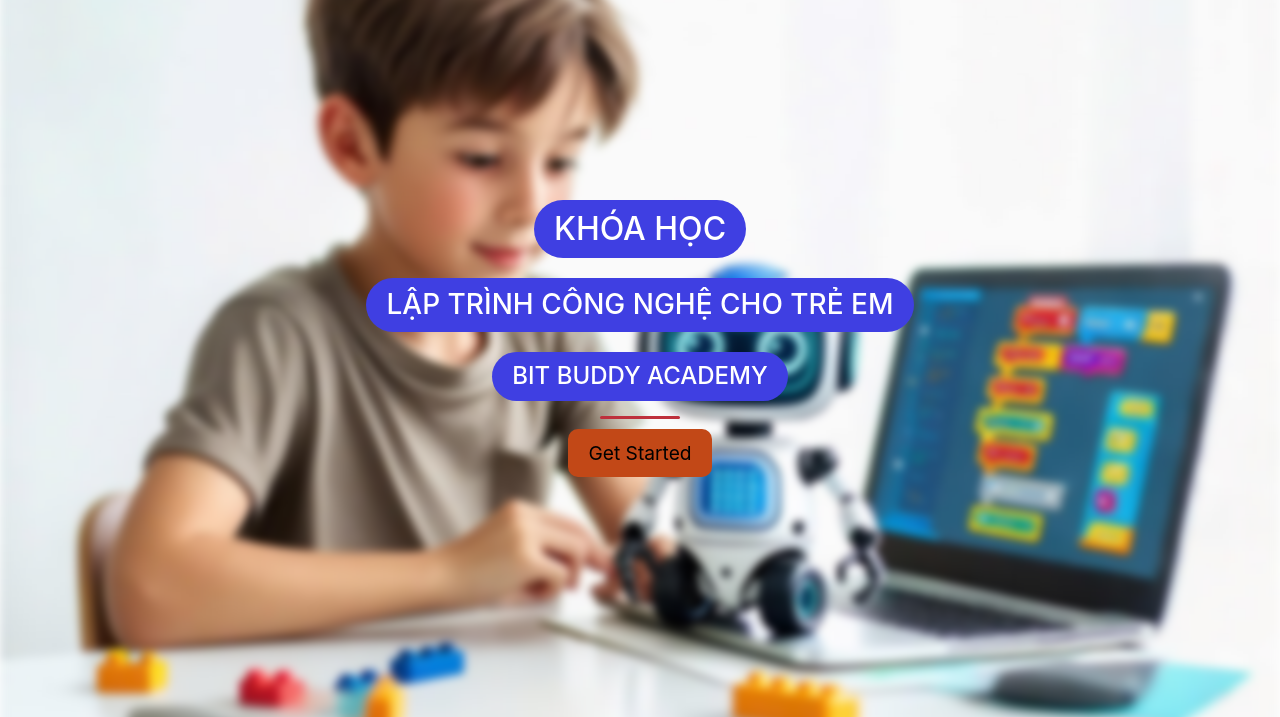
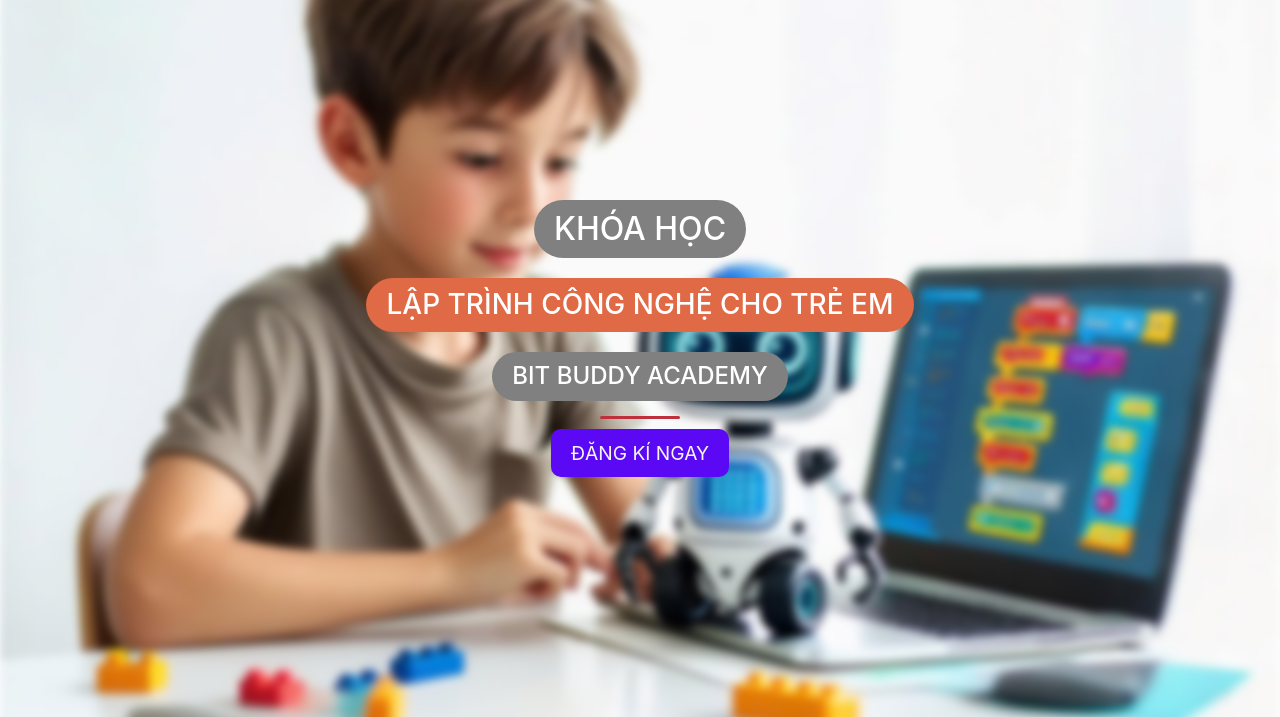
Before and after one commit to minhquang5014/bit-buddy-academy, a Flask app: page / in a window 1280 px wide. Shown: the part 149-866 px from the top of the page. Run offline with Flask 3, Linux system fonts and the light colour scheme; some libraries are stand-ins or nearby versions.

Commit message:
trying to import the css file for home.html

```diff
--- a/website/static/style.css
+++ b/website/static/style.css
@@ -56,7 +56,15 @@
     background-color: rgb(63, 63, 226);
     margin: 10px 0;
 }
-
+.introduction h2 {
+    background-color: gray;
+}
+.introduction h3 {
+    background-color: rgb(224, 106, 69)
+}
+.introduction h4 {
+    background-color: gray;
+}
 .line {
     height: 3px;
     width: 80px;
@@ -83,8 +91,8 @@
 
 .header-content a {
     padding: 10px 20px;
-    background-color: rgb(194, 72, 23);
-    color: black;
+    background-color: rgb(91, 9, 245);
+    color: whitesmoke;
     border-radius: 5px;
     font-size: 1.2rem;
     border-radius: 10px;
--- a/website/templates/home.html
+++ b/website/templates/home.html
@@ -2,14 +2,13 @@
 {% block title %}Bit Buddy{% endblock %}
 
 {% block styles %}
-<link rel="stylesheet" href="{{ url_for('static', filename='style.css') }}">
+<!-- <link rel="stylesheet" href="{{ url_for('static', filename='style.css') }}"> -->
 <link href='https://unpkg.com/boxicons@2.1.4/css/boxicons.min.css' rel='stylesheet'>
-<!-- <link rel="stylesheet" href="/static/style.css"> -->
+<link rel="stylesheet" href="/static/style.css">
 {% endblock %}
 
 {% block content %}
 <header>
-
     <div class="header-content">
         <div class="introduction">
             <h2>KHÓA HỌC</h2>
@@ -17,7 +16,7 @@
             <h4>BIT BUDDY ACADEMY</h4>
         </div>
         <div class="line"></div>
-        <a href="" class="ctn">Get Started</a>
+        <a href="" class="ctn">ĐĂNG KÍ NGAY</a>
     </div>
 </header>
 
```
